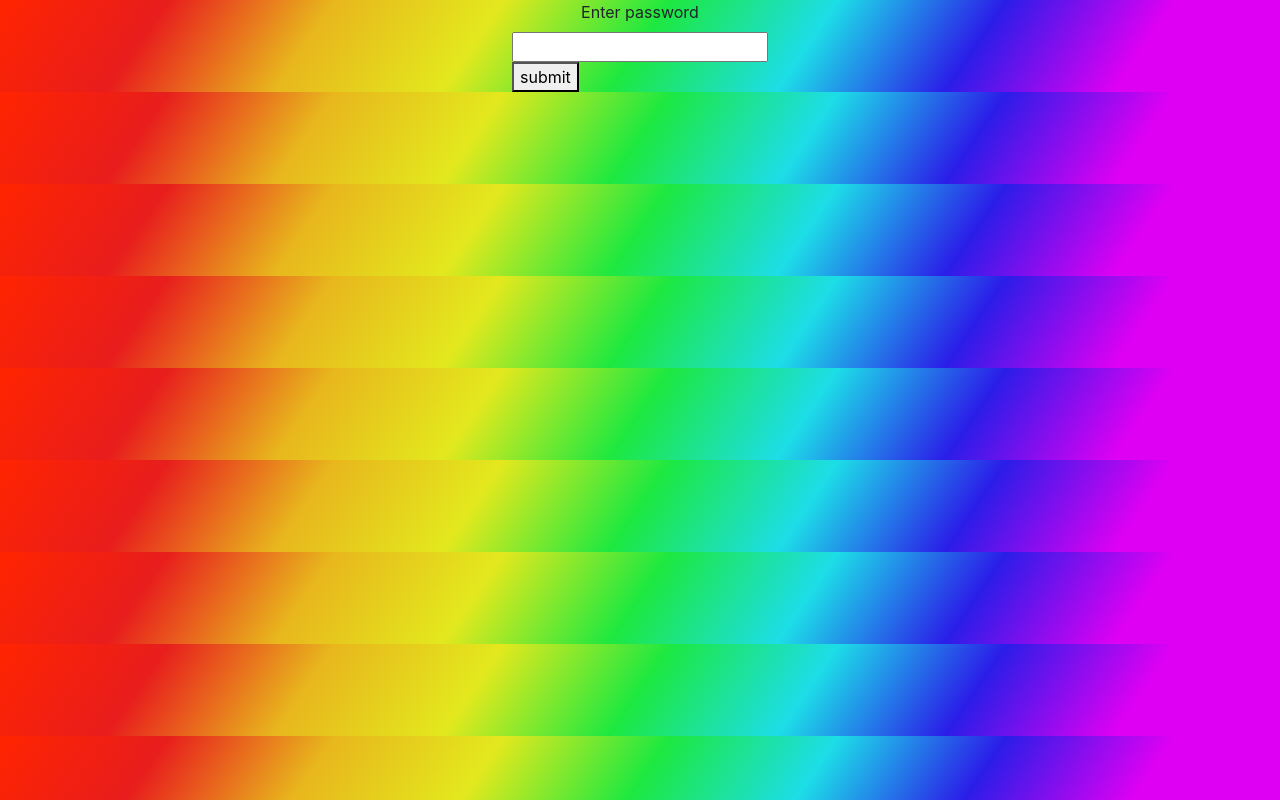
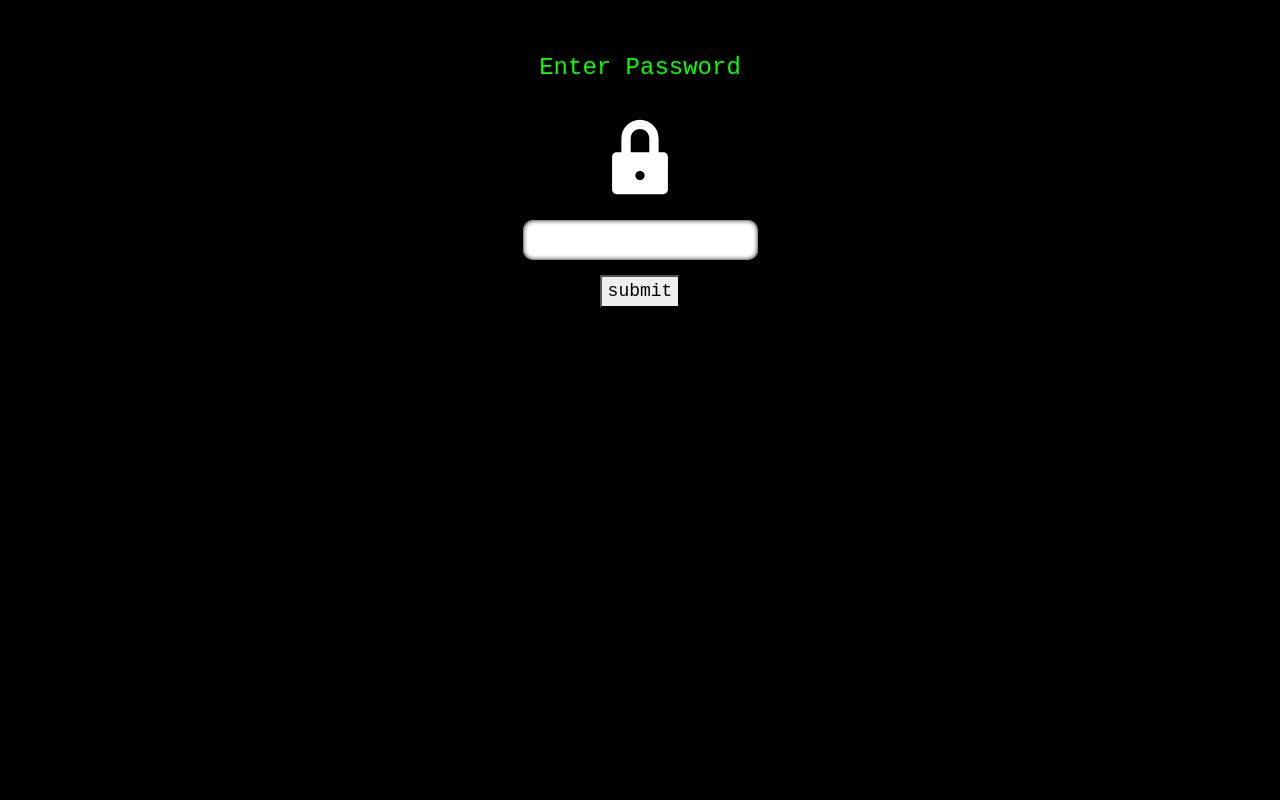
Before and after one commit to AEPi-AK/farnival.com, an Angular app: page / in a window 1280 px wide. Built offline with nearby package versions, Linux system fonts and the light colour scheme.

Commit message:
lock screen cleanup

```diff
--- a/src/app/app.component.html
+++ b/src/app/app.component.html
@@ -1,7 +1,5 @@
-<div *ngIf="authenticationService.unlocked.auth">
-	<app-main-page></app-main-page>
-</div>
+<app-main-page *ngIf="authenticationService.unlocked.auth"></app-main-page>
 
-<div *ngIf="!authenticationService.unlocked.auth">
-	<app-lock-screen></app-lock-screen>
-</div>
+<!-- <div class="locked-wrapper"> -->
+<app-lock-screen *ngIf="!authenticationService.unlocked.auth"></app-lock-screen>
+<!-- </div> -->
--- a/src/app/lock-screen/lock-screen.component.css
+++ b/src/app/lock-screen/lock-screen.component.css
@@ -0,0 +1,35 @@
+:host {
+    background-color: black;
+    color: white;
+    font-family: monospace;
+    width: 100%;
+    height: 100%;
+    display: flex;
+    align-items: center;
+    /* justify-content: center; */
+    flex-direction: column;
+    padding-top: 50px;
+    font-size: 18px;
+}
+
+label {
+    color: #07FF00;
+    font-size: 24px;
+}
+
+input {
+    border-radius: 10px;
+    outline: 0;
+    height: 40px;
+    border: 0;
+    box-shadow: 0 0 5px black inset;
+}
+
+.lock {
+    margin-top: 25px;
+    margin-bottom: 25px;
+}
+
+button {
+    margin-top: 15px;
+}
--- a/src/app/lock-screen/lock-screen.component.html
+++ b/src/app/lock-screen/lock-screen.component.html
@@ -1,6 +1,6 @@
-
 <div>
-	<label>Enter password</label>
+	<label>Enter Password</label>
+	<img class="lock" src="assets/lock.svg" />
 	<input [(ngModel)]="guess">
 </div>
 
--- a/src/styles.css
+++ b/src/styles.css
@@ -24,6 +24,15 @@ body {
   flex-direction: column;
 }
 
+html, body, app-root {
+  width: 100%;
+  height: 100%;
+}
+
+.locked-wrapper {
+  background-color: blue;
+}
+
 div {
     display: flex;
     align-items: center;
```
Also changed, not shown: src/assets/lock.svg (renamed from lock.svg).
